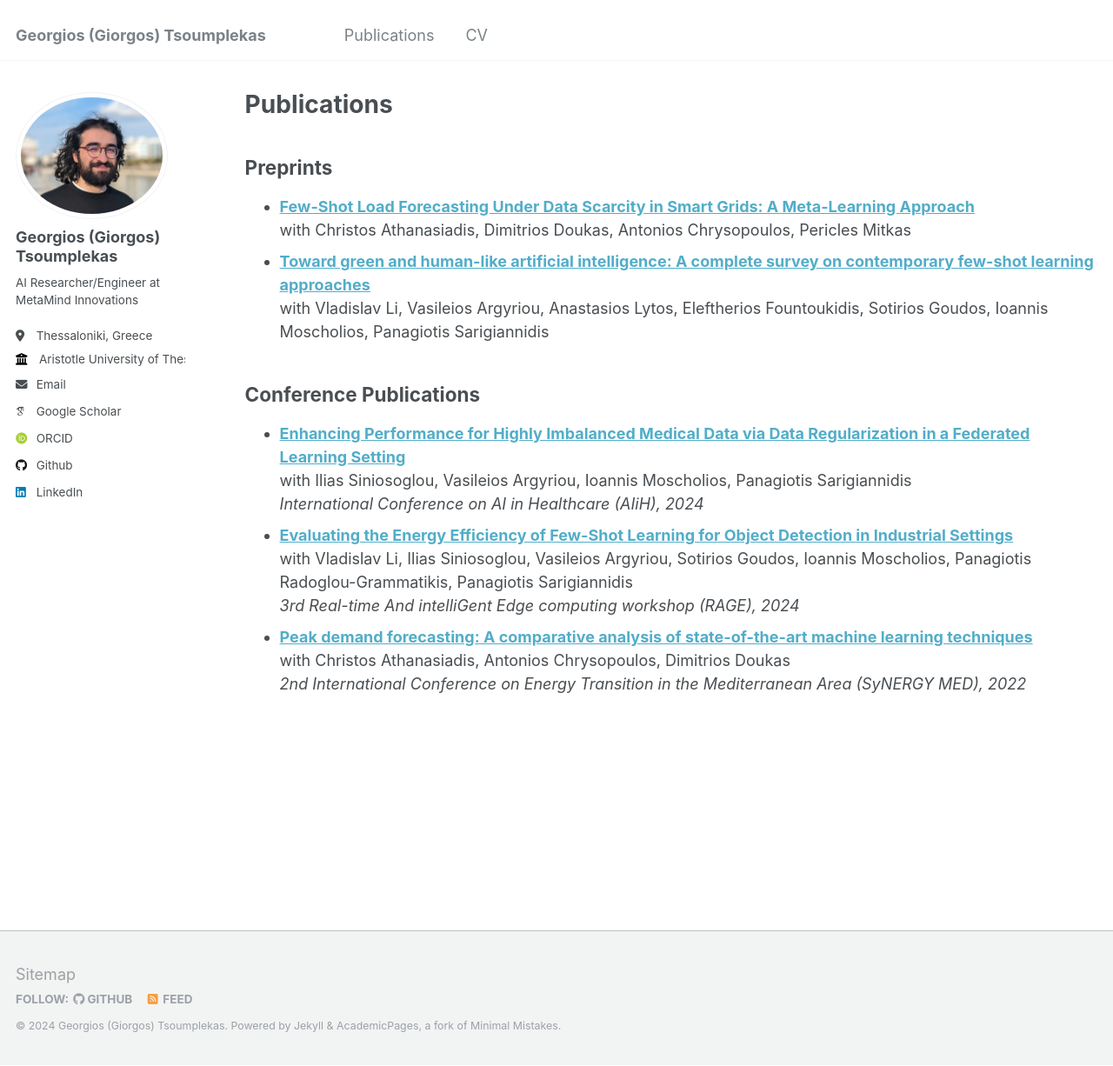
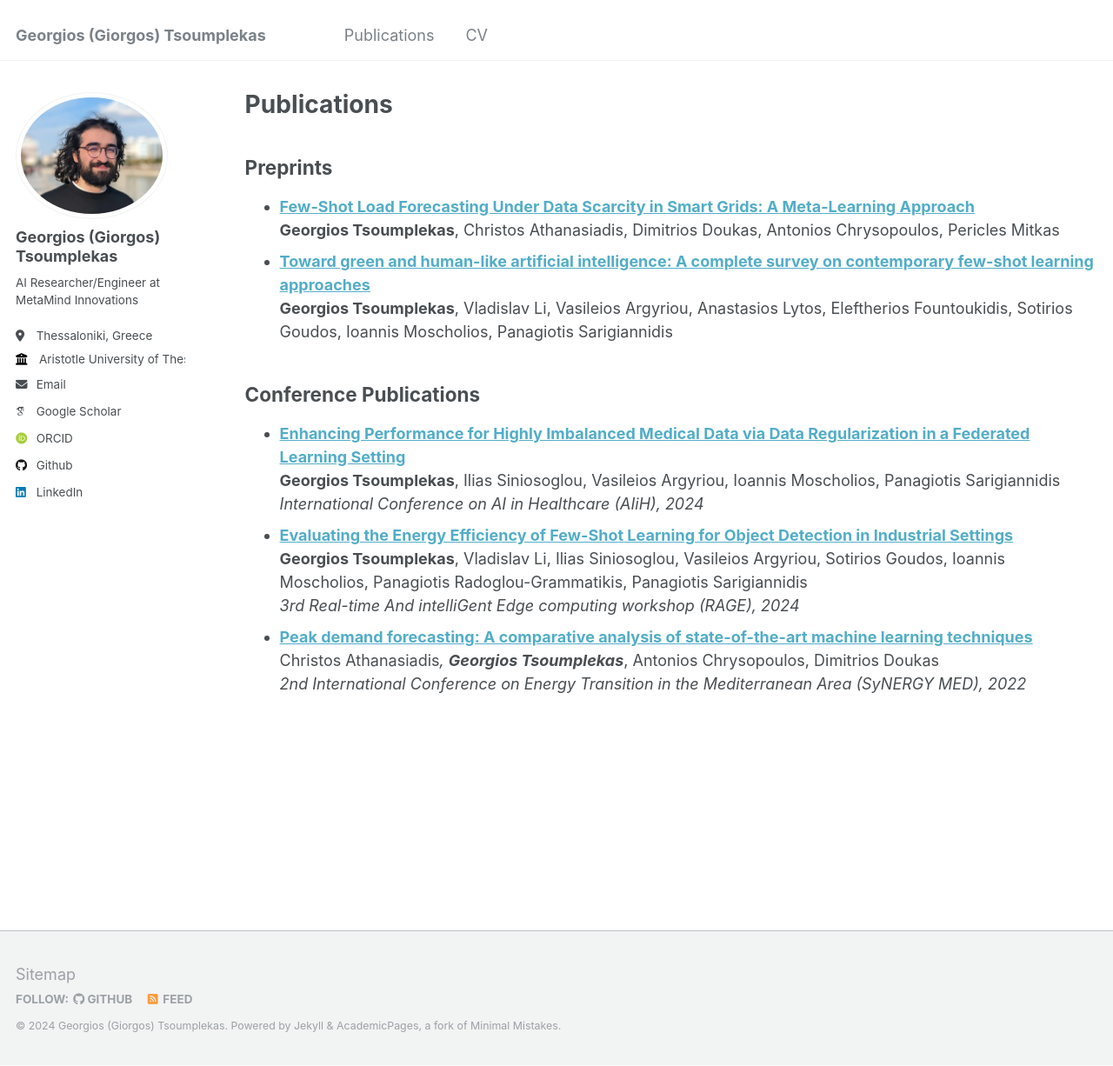
Before and after one commit to GeorgeTsoumplekas/GeorgeTsoumplekas.github.io, a Jekyll site: the page built from _pages/publications.md, in a window 1280 px wide and 1226 px high. Shown: the whole window at 87% size. Built offline with Jekyll 4.4.1, drawn with Linux system fonts in a browser that asks for light colours; some web fonts are replaced.

Commit message:
Update publications.md

```diff
--- a/_pages/publications.md
+++ b/_pages/publications.md
@@ -7,11 +7,11 @@ author_profile: true
 
 Preprints
 ------------
-- **[Few-Shot Load Forecasting Under Data Scarcity in Smart Grids: A Meta-Learning Approach](https://arxiv.org/pdf/2406.05887)** <br> with Christos Athanasiadis, Dimitrios Doukas, Antonios Chrysopoulos, Pericles Mitkas
-- **[Toward green and human-like artificial intelligence: A complete survey on contemporary few-shot learning approaches](https://arxiv.org/pdf/2402.03017)** <br> with Vladislav Li, Vasileios Argyriou, Anastasios Lytos, Eleftherios Fountoukidis, Sotirios Goudos, Ioannis Moscholios, Panagiotis Sarigiannidis
+- **[Few-Shot Load Forecasting Under Data Scarcity in Smart Grids: A Meta-Learning Approach](https://arxiv.org/pdf/2406.05887)** <br> **Georgios Tsoumplekas**, Christos Athanasiadis, Dimitrios Doukas, Antonios Chrysopoulos, Pericles Mitkas
+- **[Toward green and human-like artificial intelligence: A complete survey on contemporary few-shot learning approaches](https://arxiv.org/pdf/2402.03017)** <br> **Georgios Tsoumplekas**, Vladislav Li, Vasileios Argyriou, Anastasios Lytos, Eleftherios Fountoukidis, Sotirios Goudos, Ioannis Moscholios, Panagiotis Sarigiannidis
 
 Conference Publications
 ------------
-- **[Enhancing Performance for Highly Imbalanced Medical Data via Data Regularization in a Federated Learning Setting](https://arxiv.org/pdf/2405.20430)** <br> with Ilias Siniosoglou, Vasileios Argyriou, Ioannis Moscholios, Panagiotis Sarigiannidis <br> <em> International Conference on AI in Healthcare (AIiH), 2024 </em>
-- **[Evaluating the Energy Efficiency of Few-Shot Learning for Object Detection in Industrial Settings](https://arxiv.org/pdf/2403.06631)** <br> with Vladislav Li, Ilias Siniosoglou, Vasileios Argyriou, Sotirios Goudos, Ioannis Moscholios, Panagiotis Radoglou-Grammatikis, Panagiotis Sarigiannidis <br> <em> 3rd Real-time And intelliGent Edge computing workshop (RAGE), 2024 </em>
-- **[Peak demand forecasting: A comparative analysis of state-of-the-art machine learning techniques](https://ieeexplore.ieee.org/abstract/document/9941434)** <br> with Christos Athanasiadis, Antonios Chrysopoulos, Dimitrios Doukas <br> <em> 2nd International Conference on Energy Transition in the Mediterranean Area (SyNERGY MED), 2022 </em>
+- **[Enhancing Performance for Highly Imbalanced Medical Data via Data Regularization in a Federated Learning Setting](https://arxiv.org/pdf/2405.20430)** <br> **Georgios Tsoumplekas**, Ilias Siniosoglou, Vasileios Argyriou, Ioannis Moscholios, Panagiotis Sarigiannidis <br> <em> International Conference on AI in Healthcare (AIiH), 2024 </em>
+- **[Evaluating the Energy Efficiency of Few-Shot Learning for Object Detection in Industrial Settings](https://arxiv.org/pdf/2403.06631)** <br> **Georgios Tsoumplekas**, Vladislav Li, Ilias Siniosoglou, Vasileios Argyriou, Sotirios Goudos, Ioannis Moscholios, Panagiotis Radoglou-Grammatikis, Panagiotis Sarigiannidis <br> <em> 3rd Real-time And intelliGent Edge computing workshop (RAGE), 2024 </em>
+- **[Peak demand forecasting: A comparative analysis of state-of-the-art machine learning techniques](https://ieeexplore.ieee.org/abstract/document/9941434)** <br> Christos Athanasiadis*, **Georgios Tsoumplekas***, Antonios Chrysopoulos, Dimitrios Doukas <br> <em> 2nd International Conference on Energy Transition in the Mediterranean Area (SyNERGY MED), 2022 </em>
```
